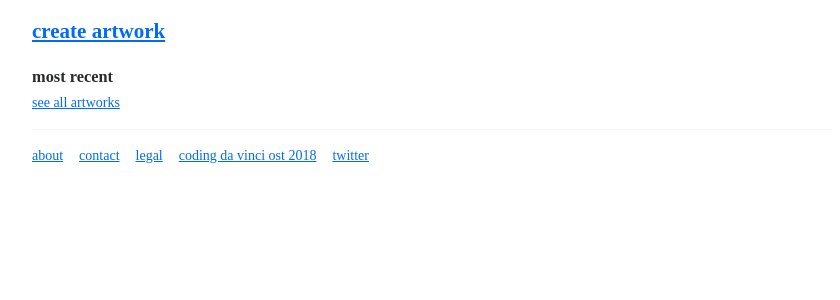
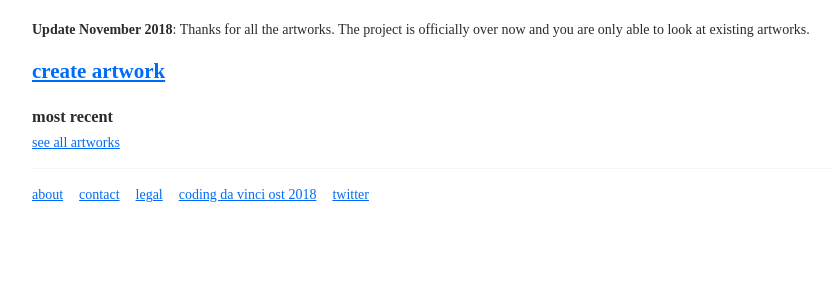
Before and after one commit to jfilter/MDMA, a Django app: page / in a window 1280 px wide. Shown: the part 49-349 px from the top of the page, without its empty margins (208-1048 px from the left). Run offline with Django 3.2, Linux system fonts and the light colour scheme; the visitor is signed in with stand-in values (Sample User, id 1); data that the repository does not hold is empty; parts of the project's set-up code (start-up, migrations or seed data) failed here and were passed over; some libraries are stand-ins or nearby versions.

Commit message:
it's over

```diff
--- a/templates/index.html
+++ b/templates/index.html
@@ -3,6 +3,8 @@
 {% load i18n %}
 
 {% block content %}
+<br>
+<div><b>Update November 2018</b>: Thanks for all the artworks. The project is officially over now and you are only able to look at existing artworks. </div>
 
 {% if user.is_authenticated %}
   <h2><a href="{% url 'new' %}">create artwork</a></h2>
```
